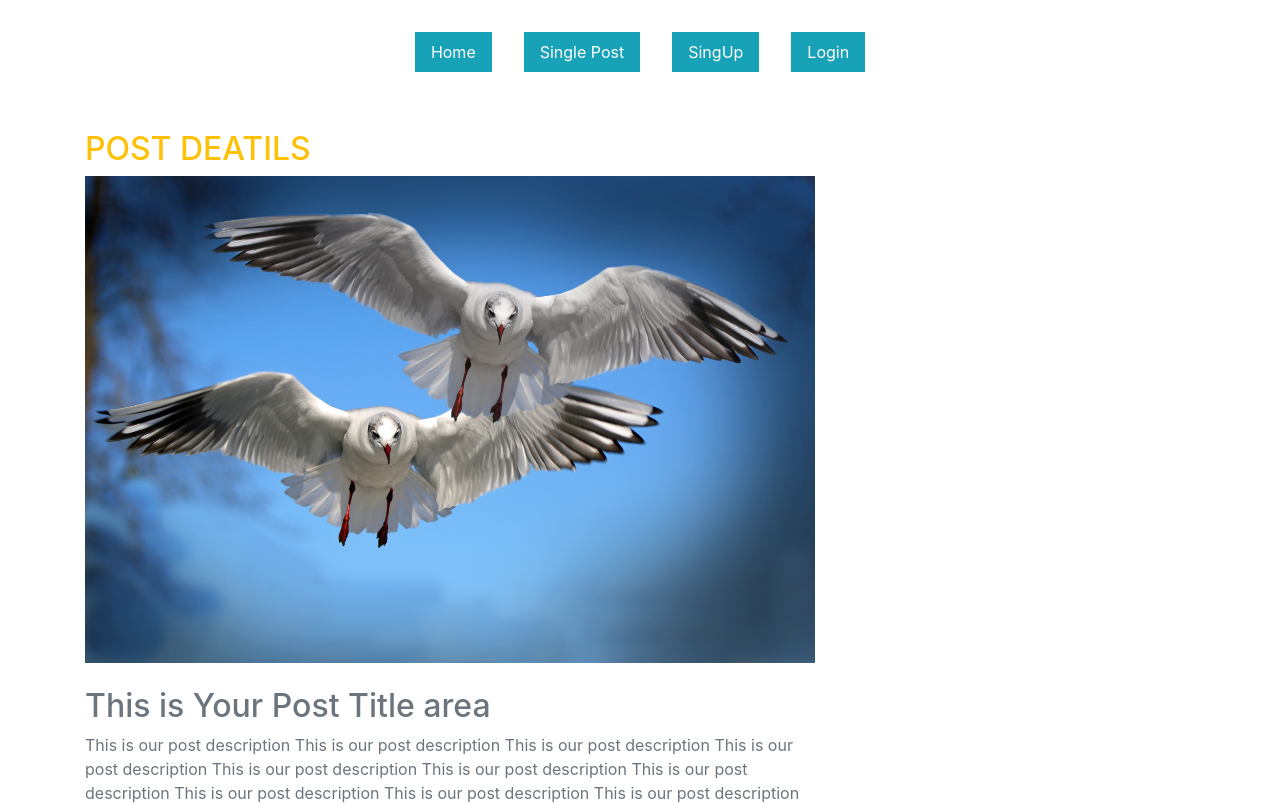
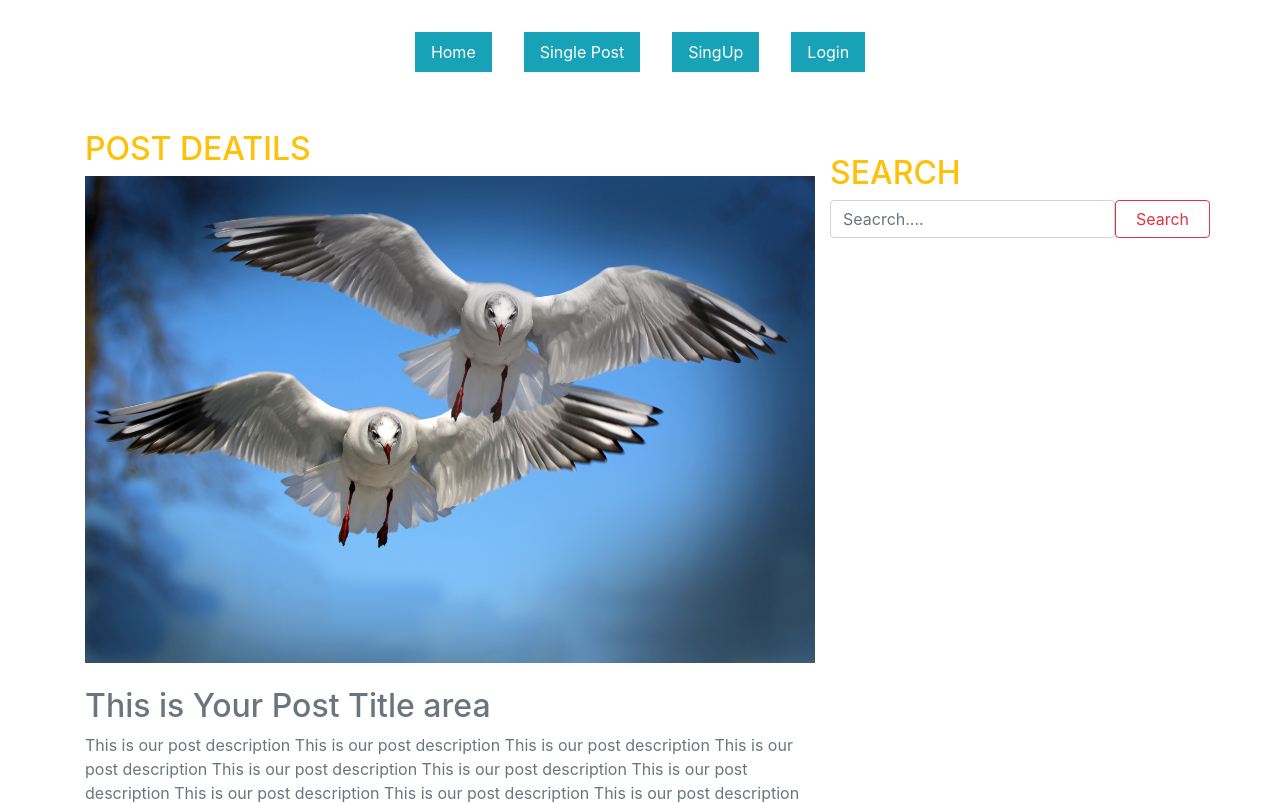
Before and after one commit to NaimBiswas/react-js-practice, a React (Create React App) app: page /post in a window 1280 px wide. Shown: the top 804 px of the page. Built offline with nearby package versions, Linux system fonts and the light colour scheme.

Commit message:
set right site bar search option

```diff
--- a/src/PAGES/SinglePost.js
+++ b/src/PAGES/SinglePost.js
@@ -98,7 +98,13 @@ export class SinglePost extends Component {
                </div>
                {/* Right Side Bar  */}
                <div className='col-lg-4'>
+                  {/* Seacrch Option  */}
+                  <div className='row'>
+                  <h2 className='text-warning text-uppercase mt-4 adfadf '>Search</h2>
+                     <input type='text' className='form-control col-lg-9' placeholder='Seacrch....'></input>
+                     <button className='col-lg-3 btn btn-outline-danger btn-md'>Search</button>
 
+                  </div>
                </div>
             </div>
          </div>
```
Also changed, not shown: 1 other file (tests, documents, lock files or other folders).
